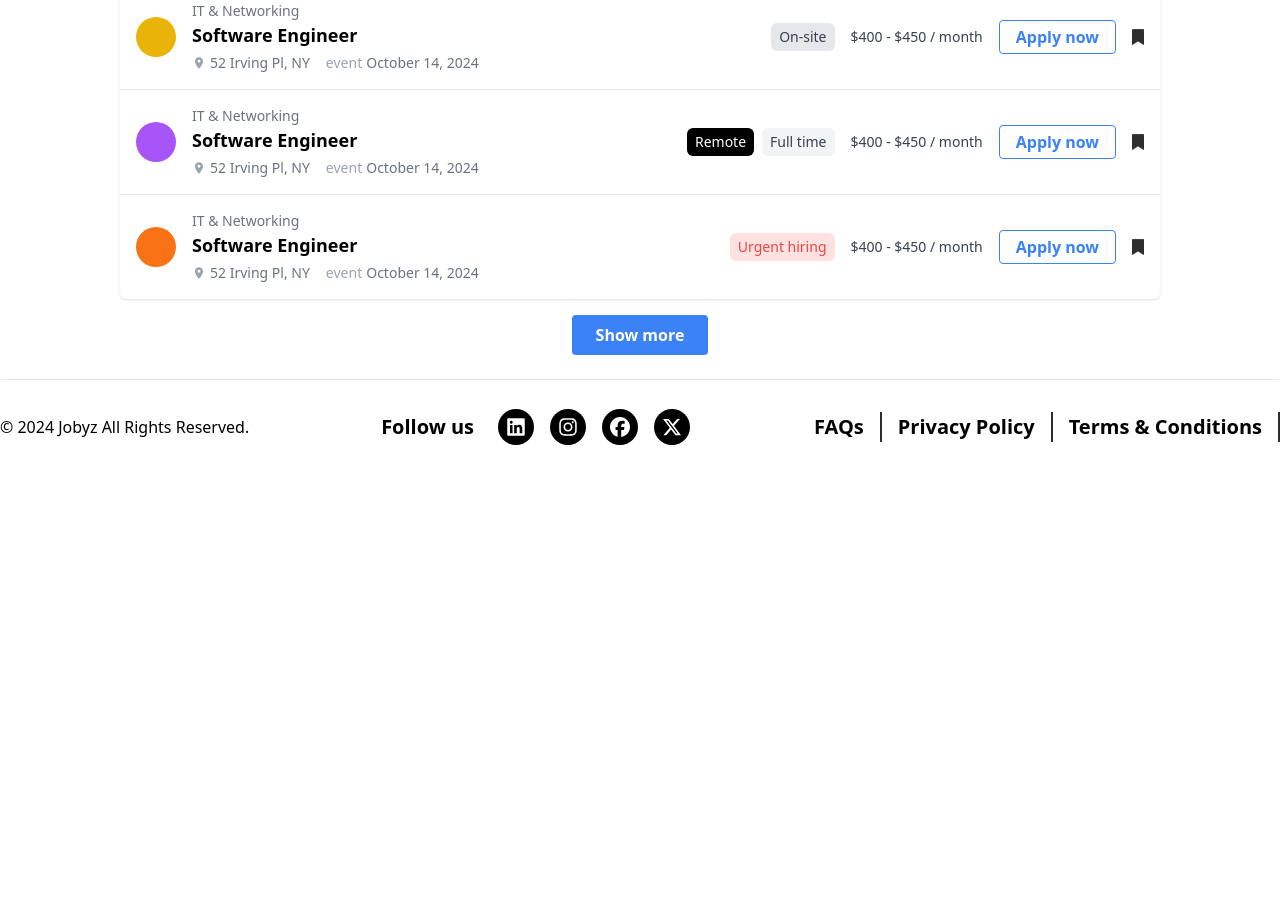
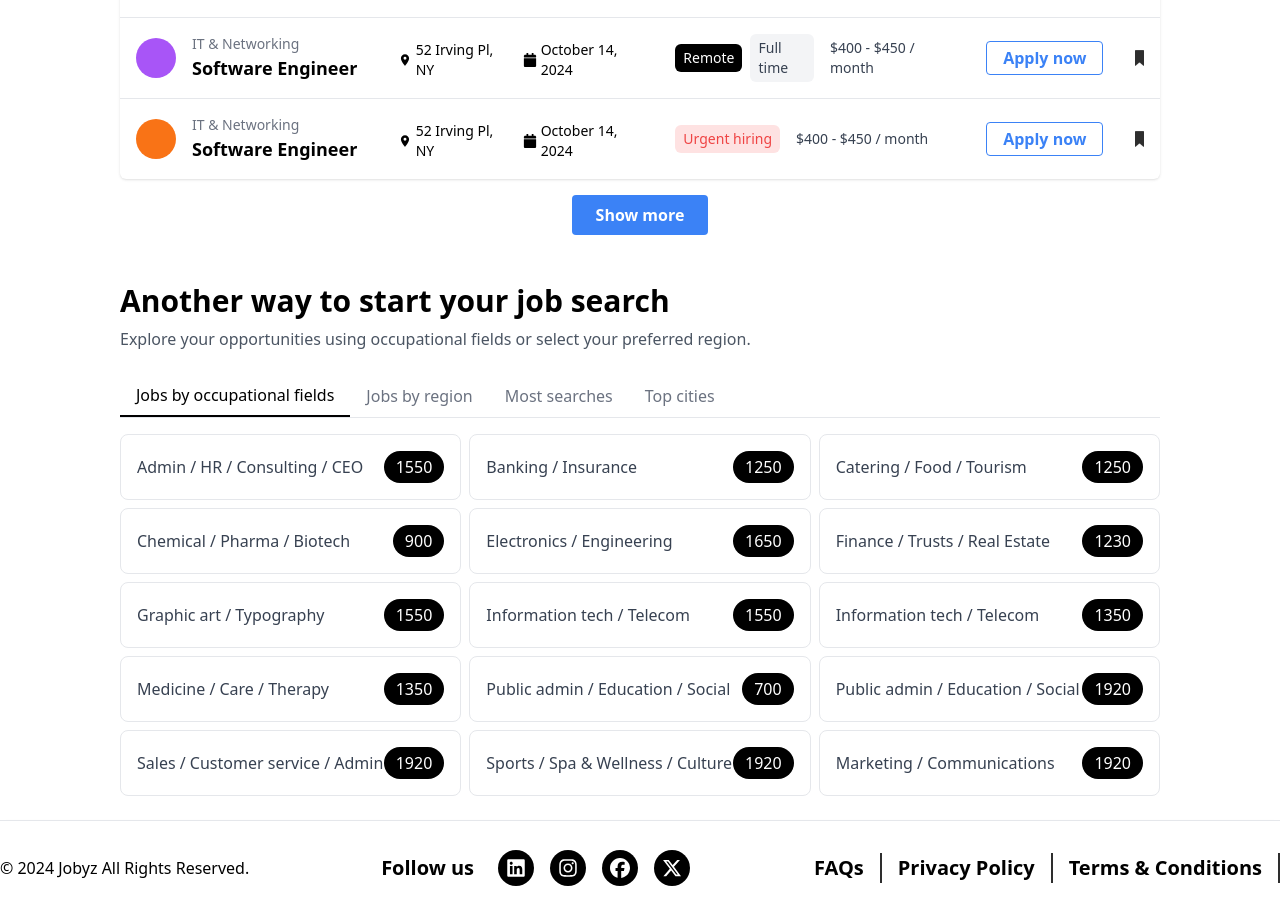
Before and after one commit to billydev139/jobyz, a React (Vite) app: page / in a window 1280 px wide. Shown: the part 2051-2966 px from the top of the page. Before the commit the page ends 2525 px from the top, so only its background shows below. Built offline with nearby package versions, Linux system fonts and the light colour scheme.

Commit message:
another search section

```diff
--- a/src/pages/homepage/featuredJobs.jsx
+++ b/src/pages/homepage/featuredJobs.jsx
@@ -56,7 +56,7 @@ const FeaturedJobs = () => {
   ];
 
   return (
-    <div className="max-w-[85%] mx-auto p-6">
+    <div className="lg:max-w-[85%] max-w-[450px] mx-auto p-6">
       <h2 className="text-3xl font-semibold text-center">Featured Jobs</h2>
       <p className="text-gray-500 text-center mb-6">
         Find the job that's perfect for you. about 800+ new jobs everyday
@@ -66,35 +66,38 @@ const FeaturedJobs = () => {
         {jobs.map((job) => (
           <div
             key={job.id}
-            className="flex items-center p-4 border-b last:border-b-0"
+            className="grid lg:grid-cols-[1fr_1fr_1.2fr_auto_0.1fr] grid-cols-1 gap-4 items-center p-4 border-b last:border-b-0 justify-between"
           >
-            <div
-              className={`w-10 h-10 ${job.logo} rounded-full flex-shrink-0`}
-            ></div>
-            <div className="ml-4 flex-grow">
+            <div className="flex items-center">
+              <div className={`w-10 h-10 ${job.logo} rounded-full `}></div>
+              <div className="ml-4  flex justify-between">
+                <div>
                   <p className="text-sm text-gray-500">{job.category}</p>
                   <h3 className="font-semibold text-lg">{job.title}</h3>
-              <div className="flex text-sm text-gray-500 mt-1">
+                </div>
+              </div>
+            </div>
+            <div className="flex justify-start text-sm text-black mt-1">
               <p className="flex items-center mr-4">
-                  <span className="material-icons text-gray-400 mr-1">
+                <span className=" text-black mr-1">
                   <Icons.MdPlace />
                 </span>
                 {job.location}
               </p>
               <p className="flex items-center">
-                  <span className="material-icons text-gray-400 mr-1">
-                    event
+                <span className=" text-black mr-1">
+                  <Icons.FaCalendar />
                 </span>
                 {job.date}
               </p>
             </div>
-            </div>
-            <div className="ml-4 flex items-center space-x-2">
+            <div className="flex items-center">
+            <div className="ml-4 flex items-center space-x-2 ">
               {job.tags.map((tag, index) => (
                 <span
                   key={index}
-                  className={`px-2 py-1 text-sm rounded-md ${
-                    tag === "Urgent hiring" || tag==="Urgent"
+                  className={`px-2 py-1 text-sm rounded-md flex ${
+                    tag === "Urgent hiring" || tag === "Urgent"
                       ? "bg-red-100 text-red-500"
                       : tag === "Full time"
                       ? "bg-gray-100 text-gray-700"
@@ -109,11 +112,15 @@ const FeaturedJobs = () => {
                 </span>
               ))}
             </div>
-            <div className="ml-4 text-sm text-gray-700">{job.salary}</div>
+
+            <div className="ml-4 text-sm text-gray-700 ">{job.salary}</div>
+            </div>
+            <div>
             <button className="ml-4 text-blue-500 font-semibold border border-blue-500 rounded px-4 py-1">
               Apply now
             </button>
-            <span className="material-icons ml-4 text-gray-400 cursor-pointer">
+            </div>
+            <span className="hidden lg:block ml-4 text-gray-400 cursor-pointer">
               <img src={Images.save} alt="save" className="w-3 h-4" />
             </span>
           </div>
--- a/src/pages/homepage/homeNumbersSection.jsx
+++ b/src/pages/homepage/homeNumbersSection.jsx
@@ -9,7 +9,7 @@ const NumberSection = () => {
   ];
 
   return (
-    <div className="flex justify-around items-center py-4 border-b border-gray-300 mx-32">
+    <div className="flex justify-around items-center flex-wrap py-4 border-b border-gray-300 mx-32 ">
       {stats?.map((stat, index) => (
         <div key={index} className="text-center">
           <p className="text-blue-600 text-3xl font-semibold">{stat.value}</p>
--- a/src/pages/homepage/homePage.jsx
+++ b/src/pages/homepage/homePage.jsx
@@ -3,6 +3,7 @@ import FeaturedJobs from "./featuredJobs";
 import NumberSection from "./homeNumbersSection";
 import InfoHomePage from "./homePageInfo";
 import JobSearch from "./homePageSearch";
+import AnotherJobSearch from "./jobSearch";
 import RecentSearch from "./recentSearch";
 
 const HomePage=()=>{
@@ -14,6 +15,7 @@ const HomePage=()=>{
         <InfoHomePage/>
         <NumberSection/>
         <FeaturedJobs/>
+        <AnotherJobSearch/>
         </DefaultLayout>
     )
 }
--- /dev/null
+++ b/src/pages/homepage/jobSearch.jsx
@@ -0,0 +1,61 @@
+import { useState } from 'react';
+const AnotherJobSearch = () => {
+  const [activeTab, setActiveTab] = useState('fields');
+  const tabs = [
+    { name: 'Jobs by occupational fields', key: 'fields' },
+    { name: 'Jobs by region', key: 'region' },
+    { name: 'Most searches', key: 'searches' },
+    { name: 'Top cities', key: 'cities' },
+  ];
+  const jobCategories = [
+    { title: 'Admin / HR / Consulting / CEO', count: 1550 },
+    { title: 'Banking / Insurance', count: 1250 },
+    { title: 'Catering / Food / Tourism', count: 1250 },
+    { title: 'Chemical / Pharma / Biotech', count: 900 },
+    { title: 'Electronics / Engineering', count: 1650 },
+    { title: 'Finance / Trusts / Real Estate', count: 1230 },
+    { title: 'Graphic art / Typography', count: 1550 },
+    { title: 'Information tech / Telecom', count: 1550 },
+    { title: 'Information tech / Telecom', count: 1350 },
+    { title: 'Medicine / Care / Therapy', count: 1350 },
+    { title: 'Public admin / Education / Social', count: 700 },
+    { title: 'Public admin / Education / Social', count: 1920 },
+    { title: 'Sales / Customer service / Admin', count: 1920 },
+    { title: 'Sports / Spa & Wellness / Culture', count: 1920 },
+    { title: 'Marketing / Communications', count: 1920 },
+  ];
+  return (
+    <div className="w-[85%] mx-auto p-6">
+      <h2 className="text-3xl font-bold mb-2">Another way to start your job search</h2>
+      <p className="text-gray-600 mb-6">Explore your opportunities using occupational fields or select your preferred region.</p>
+      {/* Tabs */}
+      <div className="flex border-b mb-4">
+        {tabs.map((tab) => (
+          <button
+            key={tab.key}
+            onClick={() => setActiveTab(tab.key)}
+            className={`px-4 py-2 ${
+              activeTab === tab.key
+                ? 'border-b-2 border-black text-black'
+                : 'text-gray-500 hover:text-black'
+            }`}
+          >
+            {tab.name}
+          </button>
+        ))}
+      </div>
+      {/* Job Categories */}
+      {activeTab === 'fields' && (
+        <div className="grid grid-cols-1 md:grid-cols-2 lg:grid-cols-3 gap-2">
+          {jobCategories?.map((category, index) => (
+            <div key={index} className="flex justify-between items-center p-4 border rounded-lg">
+              <span className="text-gray-700">{category.title}</span>
+              <span className="bg-black text-white px-3 py-1 rounded-full">{category.count}</span>
+            </div>
+          ))}
+        </div>
+      )}
+    </div>
+  );
+};
+export default AnotherJobSearch;
```
Lines whose indentation alone changed are shown as unchanged.
